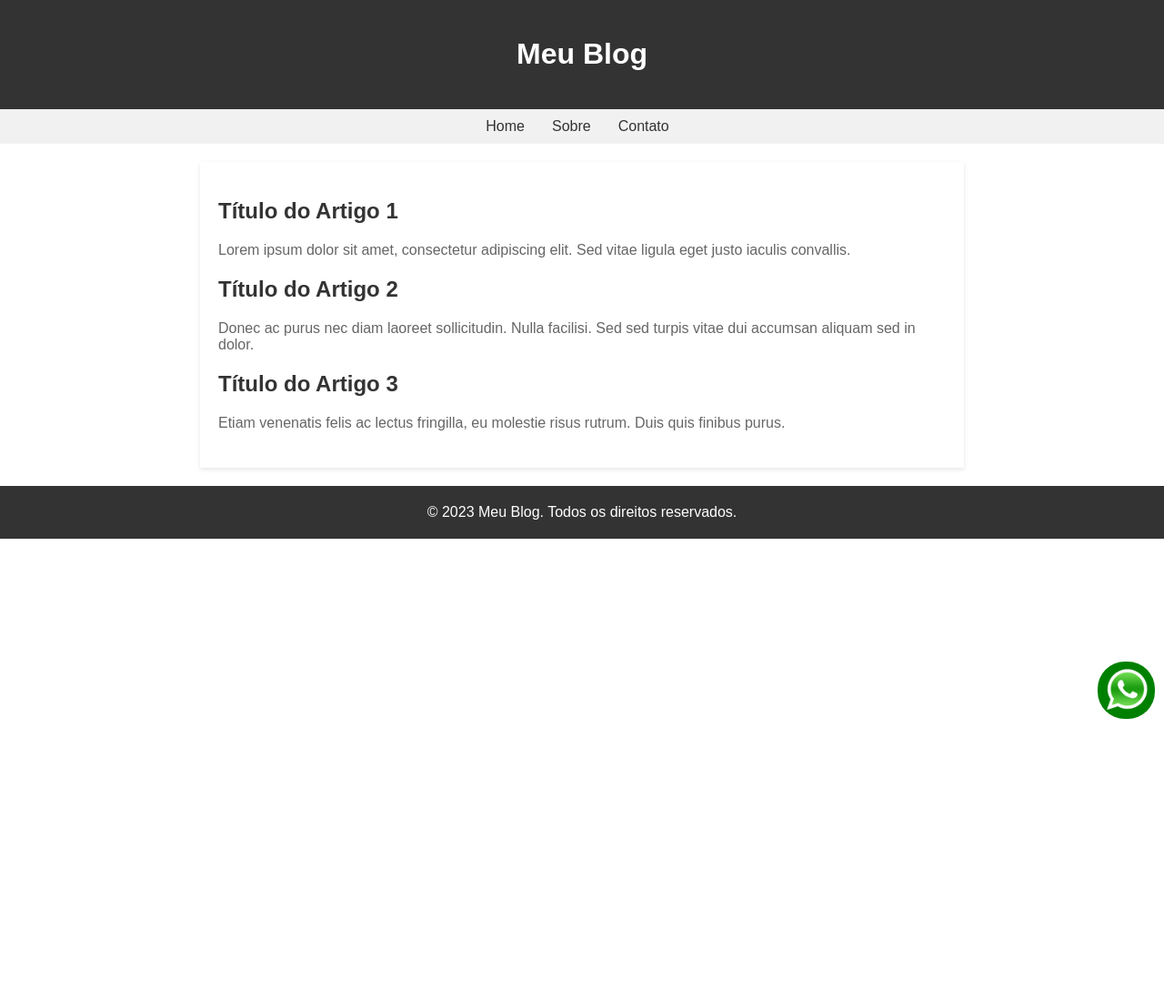
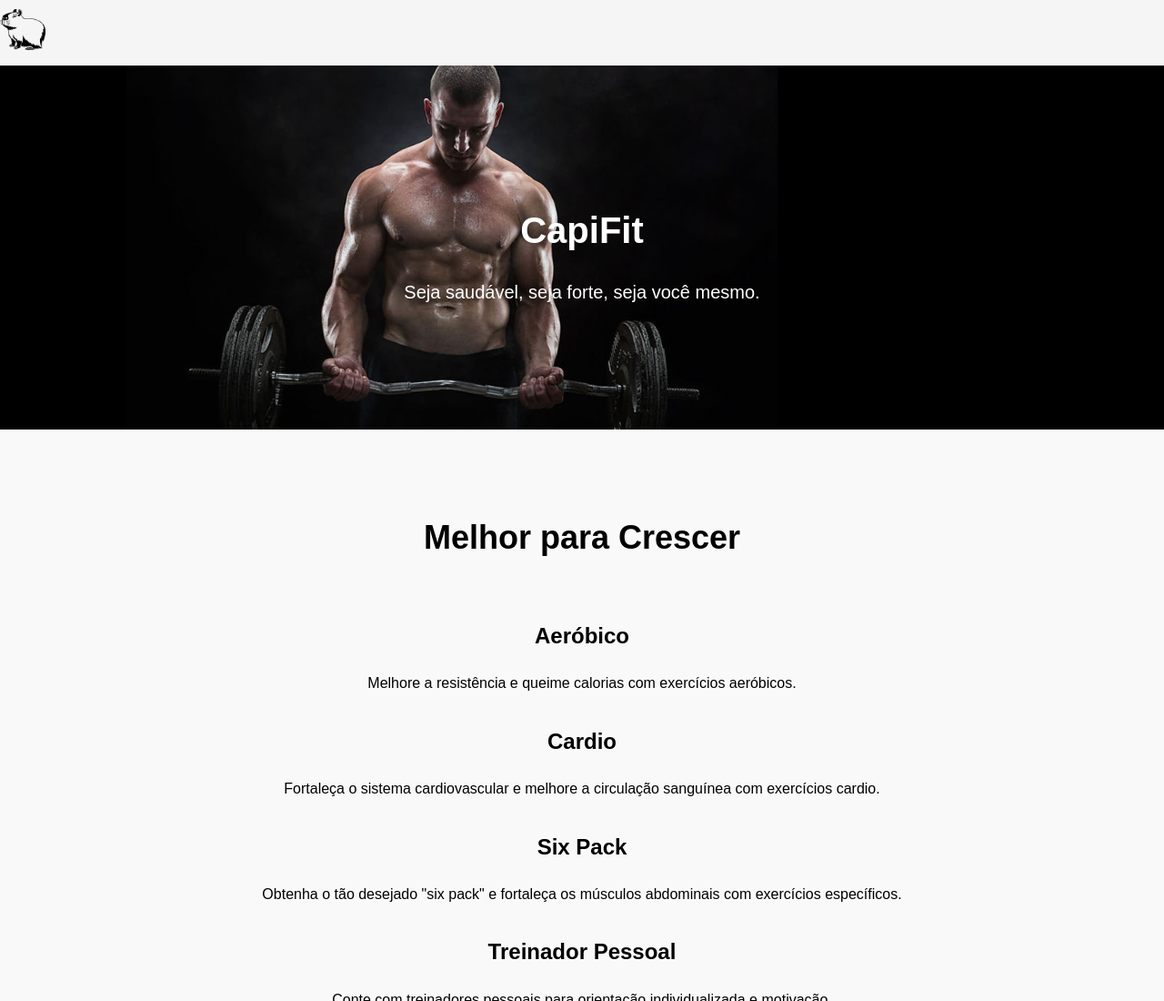
Before and after one commit to useravsr/Aulas_FrontEnd, a plain HTML site: page Blog/index.html in a window 1280 px wide. Shown: the top 1100 px of the page at 91% size. Before the commit the page ends 800 px from the top, so only its background shows below. Drawn offline with Linux system fonts and the light colour scheme.

Commit message:
Add files via upload

```diff
--- /dev/null
+++ b/Blog/css/styles.css
@@ -0,0 +1,103 @@
+/* Estilos gerais */
+body {
+  font-family: Arial, sans-serif;
+  line-height: 1.6;
+  margin: 0;
+  padding: 0;
+}
+
+/* Estilos para o cabeçalho */
+#header {
+  background-color: #f5f5f5;
+  padding: 10px 0;
+}
+
+.navbar-brand img {
+  margin-right: 10px;
+}
+
+/* Estilos para o banner hero */
+#hero-banner {
+  background-image: url('../images/banner/banner.jpg');
+  background-size: cover;
+  background-position: center;
+  height: 400px;
+  display: flex;
+  align-items: center;
+  justify-content: center;
+  text-align: center;
+  color: #fff;
+}
+
+.banner-inner h2 {
+  font-size: 40px;
+  margin-bottom: 20px;
+}
+
+.banner-inner p {
+  font-size: 20px;
+}
+
+/* Estilos para a seção de serviços */
+#services {
+  padding: 60px 0;
+  background-color: #f9f9f9;
+}
+
+.section-title {
+  font-size: 36px;
+  margin-bottom: 60px;
+  text-align: center;
+}
+
+.service-box {
+  margin-bottom: 30px;
+  text-align: center;
+}
+
+.service-box h4 {
+  font-size: 24px;
+  margin-bottom: 20px;
+}
+
+.service-box p {
+  font-size: 16px;
+}
+
+/* Estilos para a seção Nossa equipe */
+#our-team {
+  padding: 60px 0;
+  background-color: #f9f9f9;
+}
+
+.team-member {
+  display: flex;
+  flex-direction: column;
+  align-items: center;
+  justify-content: center;
+  text-align: center;
+  margin-bottom: 40px;
+}
+
+.team-member .team-img {
+  margin-bottom: 20px;
+}
+
+.team-member img {
+  width: 200px;
+  height: 200px;
+  object-fit: cover;
+  border-radius: 50%;
+}
+
+.team-info h3 {
+  font-size: 24px;
+  margin-top: 20px;
+}
+
+/* Estilos para o rodapé */
+#footer {
+  background-color: #f5f5f5;
+  padding: 30px 0;
+  text-align: center;
+}
--- a/Blog/index.html
+++ b/Blog/index.html
@@ -1,138 +1,146 @@
 <!DOCTYPE html>
-<html lang="en">
+<html lang="pt-br">
 <head>
-    <meta charset="UTF-8">
-    <meta http-equiv="X-UA-Compatible" content="IE=edge">
-    <meta name="viewport" content="width=device-width, initial-scale=1.0">
-    <title>Meu Blog</title>
-    <style>
-        body {
-            font-family: Arial, sans-serif;
-            margin: 0;
-            padding: 0;
-        }
+  <meta charset="utf-8">
+  <meta name="viewport" content="width=device-width, initial-scale=1.0">
+  <meta name="description" content="">
+  <meta name="author" content="webthemez">
+  <title>Fitness</title>
+  <link rel="stylesheet" href="css/styles.css">
+</head>
+<body id="home">
+  <header id="header">
+    <nav id="main-nav" class="navbar navbar-default navbar-fixed-top" role="banner">
+      <div class="container">
+        <div class="navbar-header">
+          <a class="navbar-brand" href="index.html"><img src="images/logo.png" width="50px" alt="logo"></a>
+        </div>
+      </div>
+    </nav>
+  </header>
+  <section id="hero-banner">
+    <div class="banner-inner">
+      <div class="container">
+        <div class="row">
+          <div class="col-sm-12">
+            <h2><b>CapiFit</b></h2>
+            <p>Seja saudável, seja forte, seja você mesmo.</p>
+          </div>
+        </div>
+      </div>
+    </div>
+  </section>
+  <section id="services">
+    <div class="container">
+      <div class="section-header">
+        <h2 class="section-title wow fadeInDown">Melhor para Crescer</h2>
+      </div>
+      <div class="row">
+        <div class="features">
+          <div class="col-md-4 col-sm-6 wow fadeInUp" data-wow-duration="300ms" data-wow-delay="0ms">
+            <div class="service-box">
+              <h4 class="media-heading">Aeróbico</h4>
+              <p>Melhore a resistência e queime calorias com exercícios aeróbicos.</p>
+            </div>
+          </div>
+          <div class="col-md-4 col-sm-6 wow fadeInUp" data-wow-duration="300ms" data-wow-delay="100ms">
+            <div class="service-box">
+              <h4 class="media-heading">Cardio</h4>
+              <p>Fortaleça o sistema cardiovascular e melhore a circulação sanguínea com exercícios cardio.</p>
+            </div>
+          </div>
+          <div class="col-md-4 col-sm-6 wow fadeInUp" data-wow-duration="300ms" data-wow-delay="200ms">
+            <div class="service-box">
+              <h4 class="media-heading">Six Pack</h4>
+              <p>Obtenha o tão desejado "six pack" e fortaleça os músculos abdominais com exercícios específicos.</p>
+            </div>
+          </div>
 
-        header {
-            background-color: #333;
-            color: #fff;
-            padding: 20px;
-            text-align: center;
-        }
+          <div class="col-md-4 col-sm-6 wow fadeInUp" data-wow-duration="300ms" data-wow-delay="400ms">
+            <div class="service-box">
+              <h4 class="media-heading">Treinador Pessoal</h4>
+              <p>Conte com treinadores pessoais para orientação individualizada e motivação.</p>
+            </div>
+          </div>
+          <div class="col-md-4 col-sm-6 wow fadeInUp" data-wow-duration="300ms" data-wow-delay="500ms">
+            <div class="service-box">
+              <h4 class="media-heading">Esportes para a Saúde</h4>
+              <p>Pratique esportes para melhorar a aptidão física e promover um estilo de vida saudável.</p>
+            </div>
+          </div>
+          <div class="col-md-4 col-sm-6 wow fadeInUp" data-wow-duration="300ms" data-wow-delay="300ms">
+            <div class="service-box">
+              <h4 class="media-heading">Bomba</h4>
+              <p>Use bomba.</p>
+            </div>
+          </div>
+        </div>
+      </div>
+    </div>
+  </section>
 
-        nav {
-            background-color: #f1f1f1;
-            padding: 10px;
-        }
-
-        nav ul {
-            list-style-type: none;
-            margin: 0;
-            padding: 0;
-            display: flex;
-            justify-content: center;
-        }
-
-        nav ul li {
-            margin-right: 10px;
-        }
-
-        nav ul li a {
-            text-decoration: none;
-            color: #333;
-            padding: 5px 10px;
-            border-radius: 3px;
-        }
-
-        main {
-            max-width: 800px;
-            margin: 20px auto;
-            padding: 20px;
-            background-color: #fff;
-            box-shadow: 0 2px 5px rgba(0, 0, 0, 0.1);
-        }
-
-        article {
-            margin-bottom: 20px;
-        }
-
-        h2 {
-            color: #333;
-        }
-
-        p {
-            color: #666;
-        }
-
-        footer {
-            background-color: #333;
-            color: #fff;
-            padding: 20px;
-            text-align: center;
-        }
-        #whats{
-
-            background-color: green;
-            color: white;
-            width: 63px;
-            height: 63px;
-            position: fixed;
-            bottom: 10px;
-            right: 10px;
-            border-radius: 30px;
-
-        }
-        .centro{
-
-            position: absolute;
-            top: 5px;
-            width: 100%;
-            text-align: center;
-
-        }
-    </style>
-</head>
-<body>
-    <header>
-        <h1>Meu Blog</h1>
-    </header>
-
-    <nav>
-        <ul>
-            <li><a href="#">Home</a></li>
-            <li><a href="#">Sobre</a></li>
-            <li><a href="#">Contato</a></li>
-        </ul>
-    </nav>
-
-    <main>
-        <article>
-            <h2>Título do Artigo 1</h2>
-            <p>Lorem ipsum dolor sit amet, consectetur adipiscing elit. Sed vitae ligula eget justo iaculis convallis.</p>
-        </article>
-
-        <article>
-            <h2>Título do Artigo 2</h2>
-            <p>Donec ac purus nec diam laoreet sollicitudin. Nulla facilisi. Sed sed turpis vitae dui accumsan aliquam sed in dolor.</p>
-        </article>
-
-        <article>
-            <h2>Título do Artigo 3</h2>
-            <p>Etiam venenatis felis ac lectus fringilla, eu molestie risus rutrum. Duis quis finibus purus.</p>
-        </article>
-
-        <div id="whats">
-
-            <div class="centro">
-
-                <a href="https://www.whatsapp.com/?lang=pt_br" target="_blank"> <img src="whatsapp-messenger.png" width="50px"> </a>
-
+  <section id="our-team">
+    <div class="container">
+      <div class="section-header">
+        <h2 class="section-title wow fadeInDown">Lendas do Esporte</h2>
+      </div>
+      <div class="row text-center">
+        <div class="col-md-3">
+          <div class="team-member wow fadeInUp" data-wow-duration="400ms" data-wow-delay="0ms">
+            <div class="team-img">
+              <img class="img-responsive" src="images/team/02.jpg" alt="Foto do Treinador Jay Cutler">
             </div>
-
+            <div class="team-info">
+              <h3>Ramon Dino</h3>
+              <p>Ramon Rocha Queiroz é um fisiculturista profissional brasileiro, e o principal atleta "Classic" do Brasil. Atualmente é o vice-campeão do Mr. Olympia na categoria Classic Physique, e campeão do Arnold Classic Ohio. Seu peso limite dentro da categoria é de 101kg.</p>
+            </div>
+          </div>
         </div>
-    </main>
-
-    <footer>
-        &copy; 2023 Meu Blog. Todos os direitos reservados.
-    </footer>
+        <div class="col-md-3">
+          <div class="team-member wow fadeInUp" data-wow-duration="400ms" data-wow-delay="100ms">
+            <div class="team-img">
+              <img class="img-responsive" src="images/team/01.jpg" alt="Foto do Treinador Arnold Schwarzenegger">
+            </div>
+            <div class="team-info">
+              <h3>Jay Cutler</h3>
+              <p>Jason Isaac "Jay" Cutler (Massachusetts, Sterling 3 de agosto de 1973) é um fisiculturista estadunidense. Conquistou o título Mr. Olympia por quatro vezes em 2006, 2007, 2009 e 2010.</p>
+            </div>
+          </div>
+        </div>
+        <div class="col-md-3">
+          <div class="team-member wow fadeInUp" data-wow-duration="400ms" data-wow-delay="200ms">
+            <div class="team-img">
+              <img class="img-responsive" src="images/team/03.jpg" alt="Foto do Treinador Phil Heath">
+            </div>
+            <div class="team-info">
+              <h3>Chris Bumstead</h3>
+              <p>Christopher Adam Bumstead é um fisiculturista profissional canadense da IFBB. Bumstead é o atual vencedor do Mr. Olympia Classic Physique, tendo vencido a competição em 2019, 2020, 2021 e 2022.</p>
+            </div>
+          </div>
+        </div>
+        <div class="col-md-3">
+          <div class="team-member wow fadeInUp" data-wow-duration="400ms" data-wow-delay="300ms">
+            <div class="team-img">
+              <img class="img-responsive" src="images/team/04.jpg" alt="Foto do Treinador Dorian Yates">
+            </div>
+            <div class="team-info">
+              <h3>Arnold Schwarzenegger</h3>
+              <p>Arnold Alois Schwarzenegger é um fisiculturista, ator, empresário e político austro-americano, tendo servido como 38º Governador do estado da Califórnia de 2004 a 2011.</p>
+            </div>
+          </div>
+        </div>
+      </div>
+    </div>
+  </section>
+</header>
+<footer id="footer">
+  <div class="container">
+    <div class="row">
+      <div class="col-sm-12 text-center">
+        <p>&copy; 2023 CapiFit. Todos os direitos reservados.</p>
+      </div>
+    </div>
+  </div>
+</footer>
 </body>
 </html>
```
Also changed, not shown: Blog/images/banner/banner - copy.jpg (added), Blog/images/banner/banner.jpg (added), Blog/images/logo.png (added), Blog/images/team/01.jpg (added), Blog/images/team/02.jpg (added), Blog/images/team/03.jpg (added), Blog/images/team/04.jpg (added).
